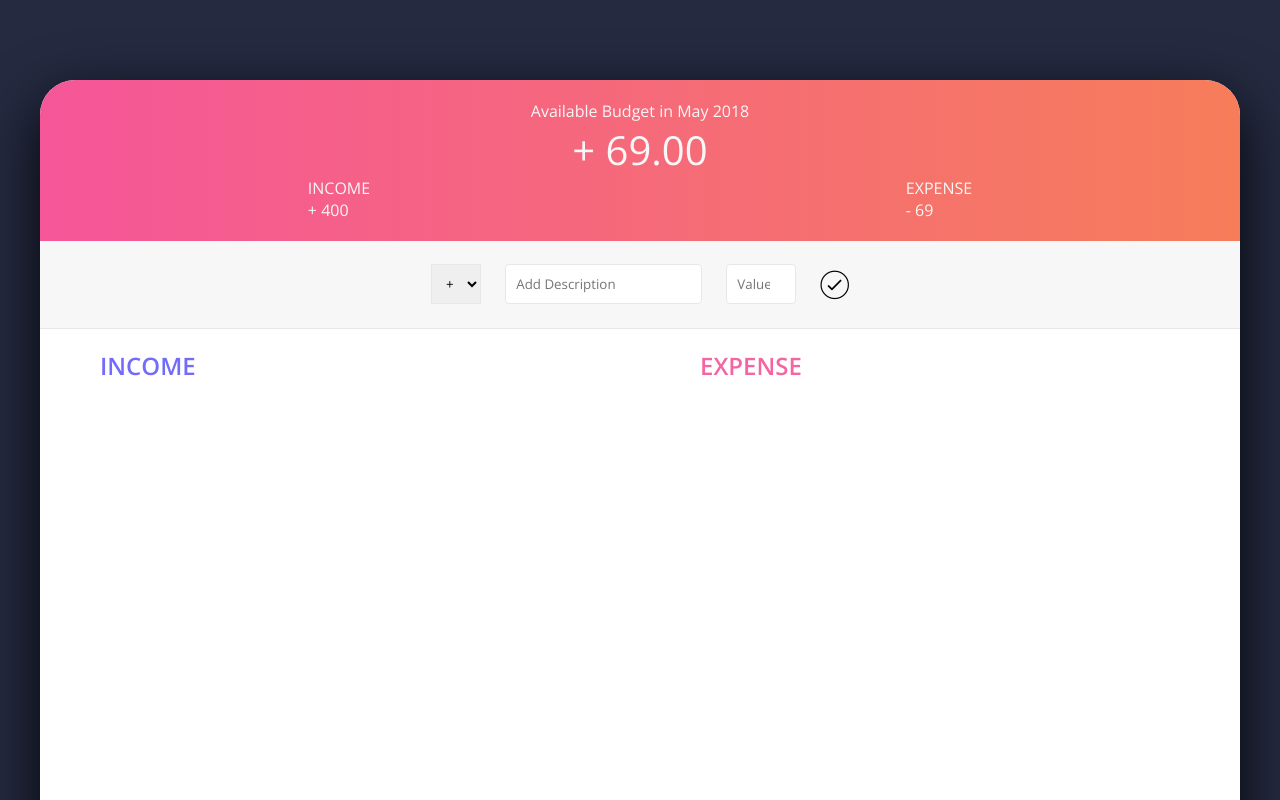
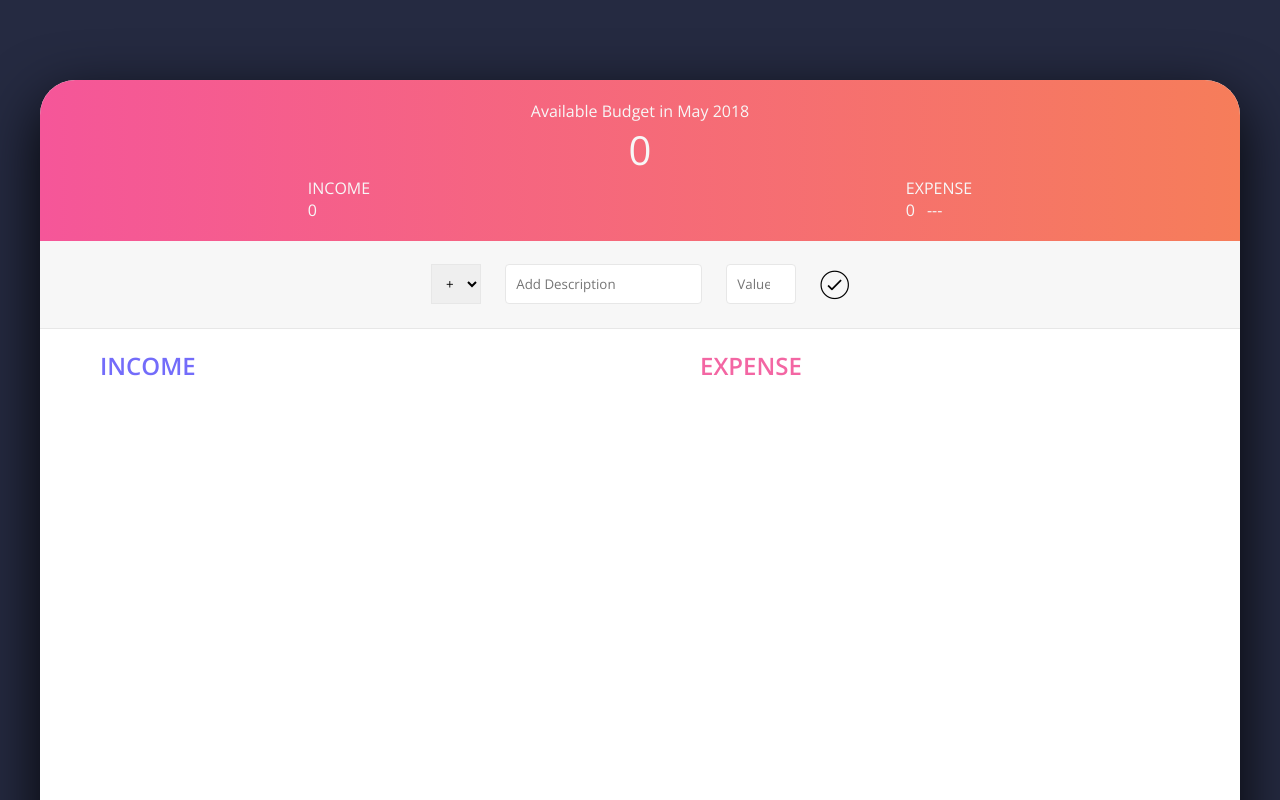
Before and after one commit to MigzRuiz/BudgetBuddy, a website: page index.html in a window 1280 px wide. Shown: the top 800 px of the page. Drawn offline with nearby package versions, Linux system fonts and the light colour scheme.

Commit message:
Finished the first part of the budget app

```diff
--- a/app.js
+++ b/app.js
@@ -110,7 +110,12 @@ var UIController = (function(){
         inputValue: ".add__value",
         inputBtn: ".add__btn",
         incomeContainer: ".income__list",
-        expensesContainer: ".expenses__list"
+        expensesContainer: ".expenses__list",
+        budgetLabel: ".budget__value",
+        incomeLabel: ".budget__income-value",
+        expenseLabel: ".budget__expense-value",
+        percentageLabel: ".budget__expense-percentage"
+
     }
 
     return {
@@ -159,7 +164,19 @@ var UIController = (function(){
             });
         },
 
-        getDOMstrings: function(){
+        displayBudget: function(obj) {
+            document.querySelector(DOMStrings.budgetLabel).textContent = obj.budget;
+            document.querySelector(DOMStrings.incomeLabel).textContent = obj.totalInc;
+            document.querySelector(DOMStrings.expenseLabel).textContent = obj.totalExp;
+
+            if (obj.percentage > 0) {
+                document.querySelector(DOMStrings.percentageLabel).textContent = obj.percentage + "%";
+            } else {
+                document.querySelector(DOMStrings.percentageLabel).textContent = "---";
+            }
+        },
+
+        getDOMstrings: function() {
             return DOMStrings;
         }
     };
@@ -191,6 +208,7 @@ var controller = (function(budgetCtrl, UICtrl){
         var budget = budgetCtrl.getBudget();
 
         //3.) Display Budget
+        UICtrl.displayBudget(budget);
     };
 
     var ctrlAddItem = function() {
@@ -216,6 +234,12 @@ var controller = (function(budgetCtrl, UICtrl){
 
     return {
         init: function() {
+            UICtrl.displayBudget({
+                budget: 0,
+                totalInc: 0,
+                totalExp: 0,
+                percentage: -1
+            });
             setupEventListeners();
         }
     }
--- a/index.html
+++ b/index.html
@@ -22,15 +22,15 @@
                 <div class="budget__income">
                     <div class="budget__income-text">Income</div>
                     <div class="right">
-                        <div class="budget__income-value">+ 400</div>
-                        <div class="budget__income-percentage">&nbsp;</div>
+                        <div class="budget__income-value right-item">+ 400</div>
+                        <div class="budget__income-percentage right-item">&nbsp;</div>
                     </div>
                 </div>
                 <div class="budget__expense">
                     <div class="budget__expense-text">Expense</div>
                     <div class="right">
-                        <div class="budget__expense-value">- 69</div>
-                        <div class="budget__expense-percentage">&nbsp;</div>
+                        <div class="budget__expense-value right-item">- 69</div>
+                        <div class="budget__expense-percentage right-item">  32%</div>
                     </div>
                 </div>
             </div>
```
Also changed, not shown: sass/layout/_home.scss (line endings or trailing spaces).
